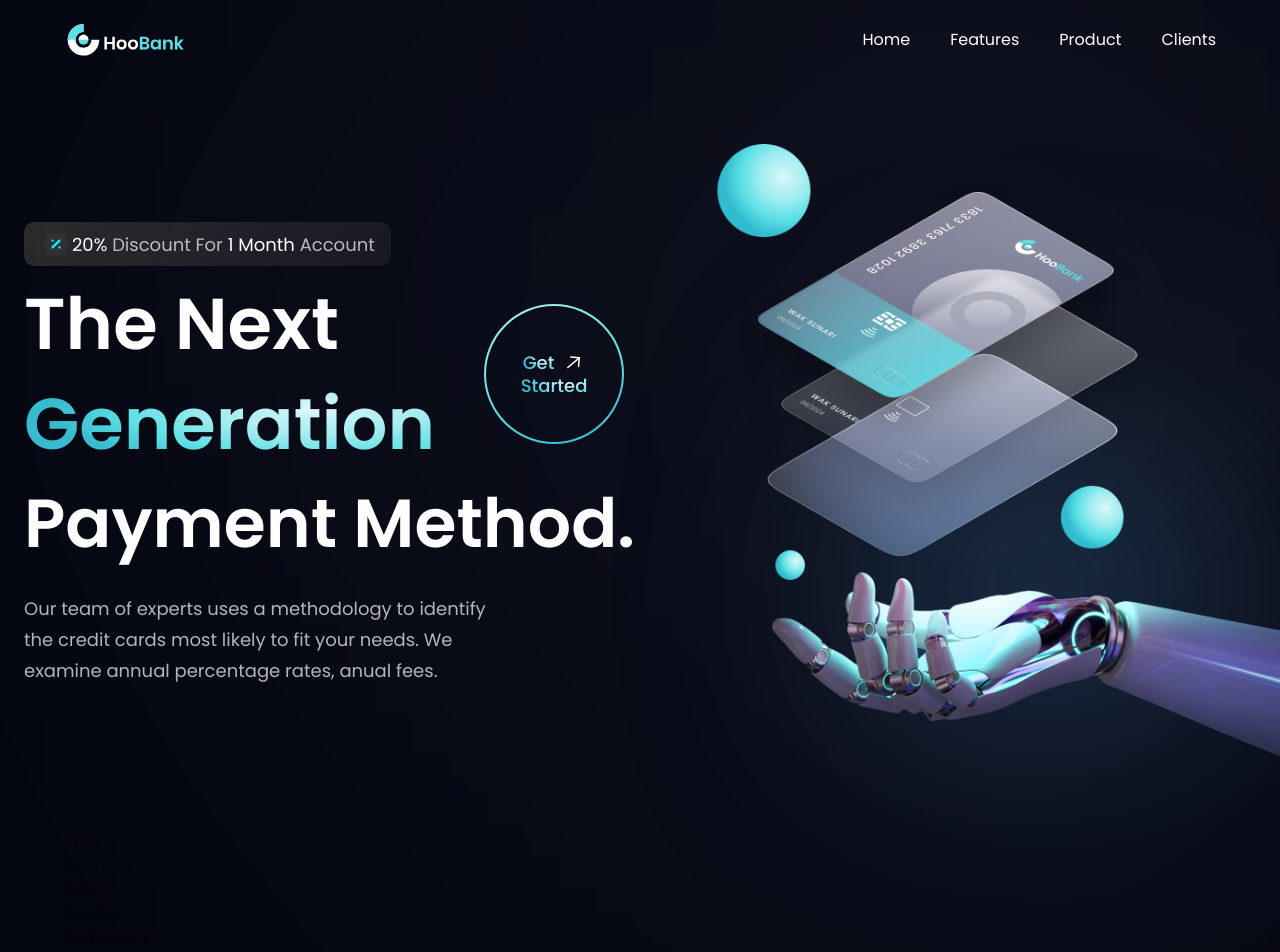
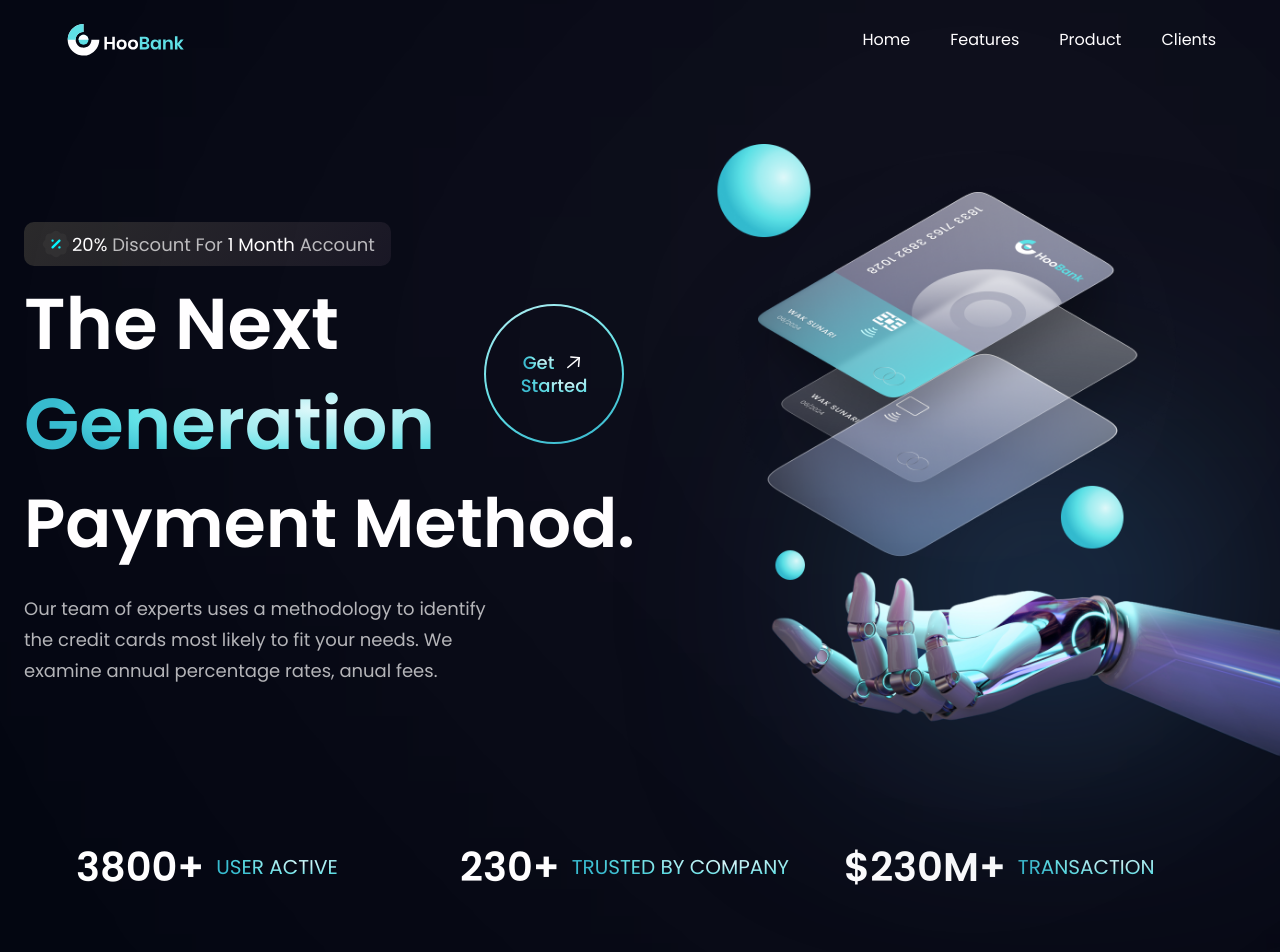
Before and after one commit to ATejadaDev/Banking_App, a React (Vite) app in the folder vite-project/: page / in a window 1280 px wide. Shown: the top 952 px of the page. Built offline with nearby package versions, Linux system fonts and the light colour scheme.

Commit message:
Stats component finished

```diff
--- a/vite-project/src/components/Stats.jsx
+++ b/vite-project/src/components/Stats.jsx
@@ -1,9 +1,15 @@
-import React from 'react'
+import { stats } from '../constants';
+import styles from '../style';
 
-const Stats = () => {
-  return (
-    <div>Stats</div>
-  )
-}
+const Stats = () => (
+  <section className={`${styles.flexCenter} flex-row flex-wrap sm:mb-20 mb-6`}>
+    {stats.map((stat) => (
+      <div key={stat.id} className={`flex-1 flex justify-start items-center flex-row m-3`}>
+        <h4 className='font-poppins font-semibold xs:text-[40px] text-[30px] xs:leading-[53px] leading-[43px] text-white'>{stat.value}</h4>
+        <p className='font-poppins font-normal xs:text-[20px] text-[15px] xs:leading-[26px] leading-[21px] text-gradient uppercase ml-3'>{stat.title}</p>
+      </div>
+    ))}
+  </section>
+)
 
 export default Stats
```
